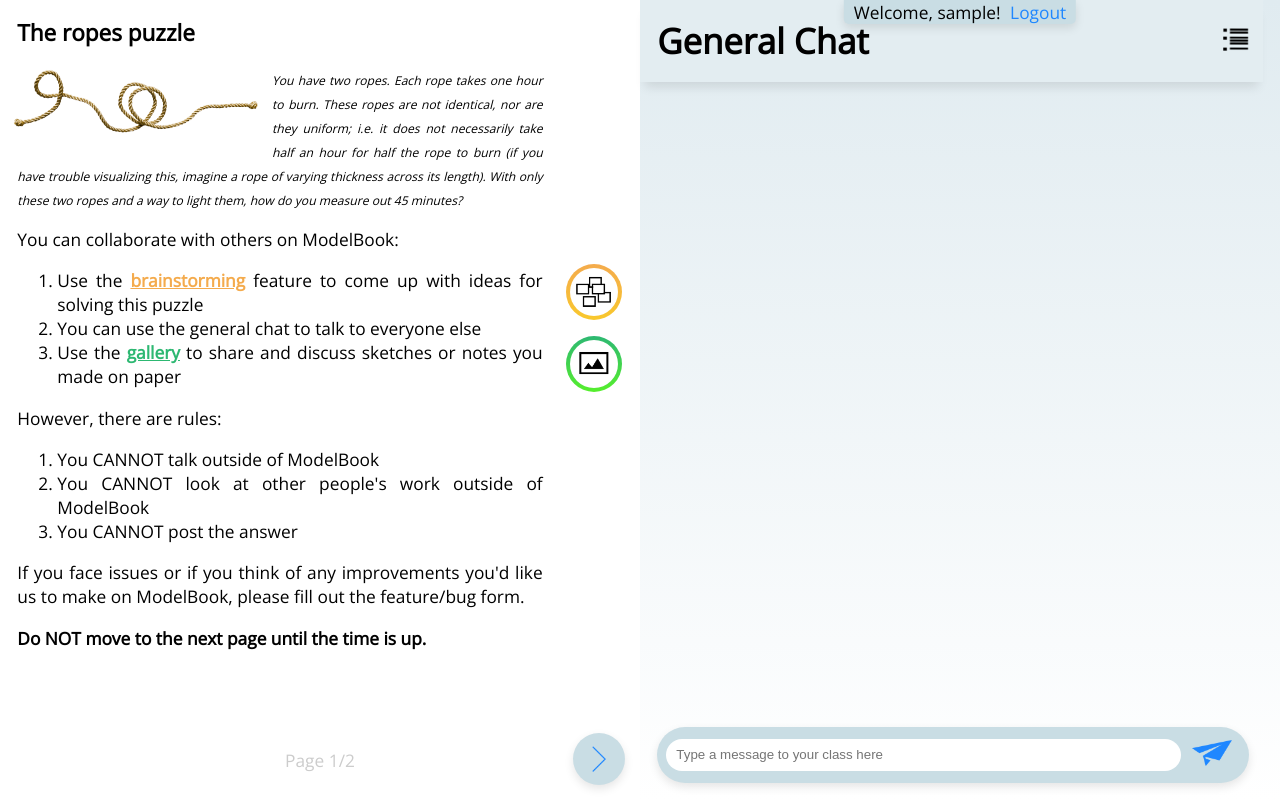
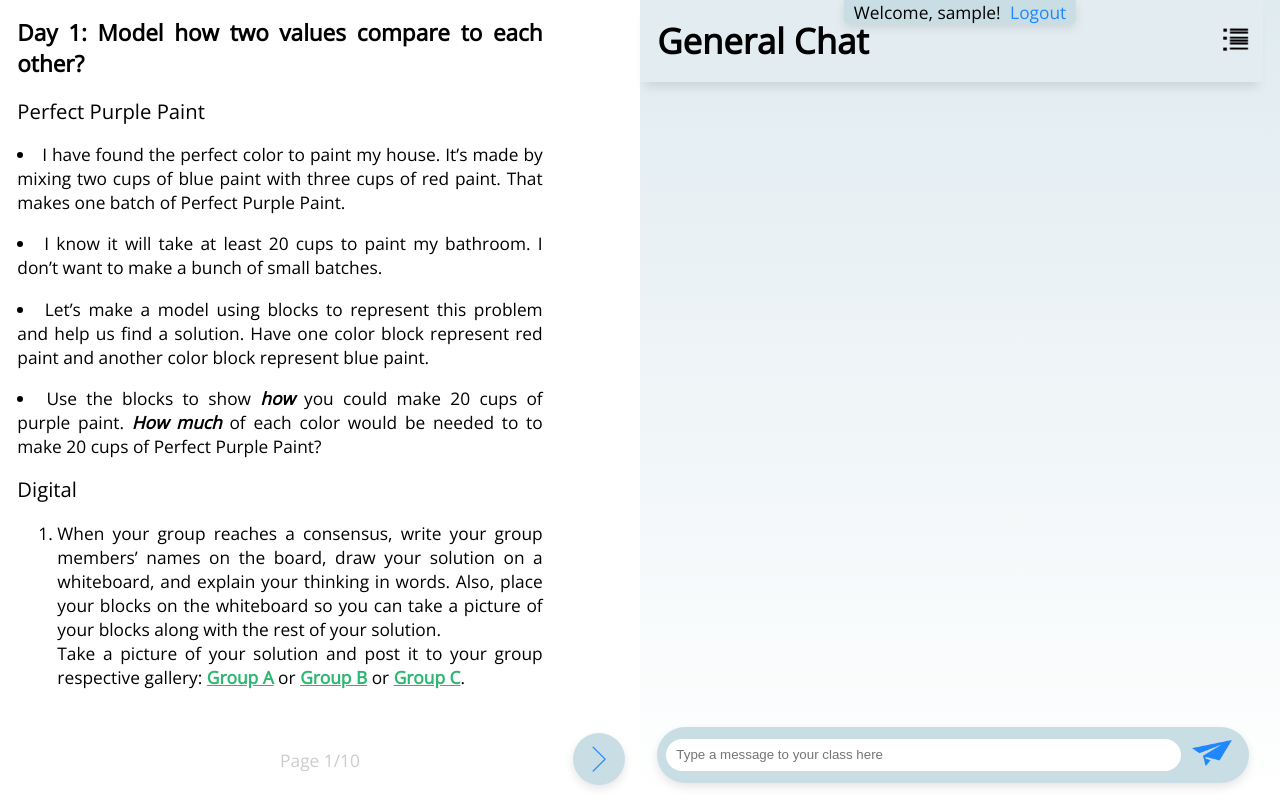
Before and after one commit to hcilabasu/UbicosAppServer, a Django app: page /index in a window 1280 px wide. Run offline with Django 3.2, Linux system fonts and the light colour scheme; the visitor is signed in with stand-in values (Sample User, id 1); data that the repository does not hold is empty; style sheets or scripts are compiled from the project's sources; some libraries are stand-ins or nearby versions.

Commit message:
pilot session 3.0

```diff
--- a/textbook/app/static/js/digTextBook.js
+++ b/textbook/app/static/js/digTextBook.js
@@ -84,7 +84,7 @@ var movePage = function(moveToNext, pg){
     // Replace page number
     console.log("current page", currentPageNum)
     current_pagenumber = currentPageNum
-    $("#page-control-number").text('Page ' + currentPageNum + '/2');
+    $("#page-control-number").text('Page ' + currentPageNum + '/10');
     //user logging
     enterLogIntoDatabase('click', 'page change' , 'none', current_pagenumber)
 
--- a/textbook/app/static/js/gallery.js
+++ b/textbook/app/static/js/gallery.js
@@ -292,18 +292,20 @@ $(function(){
 
 
 function viewDiv(view, number_of_group){
+
+    //class means user upload - specific user will click - so we know the id
     if(view == "class"){
-        //$('#gallery-user-submission').show();
+        $('#gallery-user-submission').show();
         console.log("which group?? ", number_of_group)
-        displayGallery(number_of_group);
+        displayGallery(0, number_of_group);
 
+    //comment means user accessing other groups image, should not see their own - any user will click it - so we need to know the id
+    }else if(view == "comment"){
+        $('#gallery-user-submission').hide();
 
-    }else if(view == "comment"){
-        //$('#gallery-user-submission').hide();
-
-        console.log($('input[name="act-id"]').val())
+        //console.log($('input[name="act-id"]').val())
         var group_id_user
-        //get the group id of the user
+        //get the group id based on the user
         $.ajax({
             type:'GET',
             url:'http://'+ host_url +'/getGroupID/'+$('input[name="act-id"]').val(),
@@ -312,8 +314,8 @@ function viewDiv(view, number_of_group){
                 group_id_user = e;
             }
         })
-
-        displayGallery(group_id_user);
+        //1 means comment view
+        displayGallery(1, group_id_user);
 
 
     }
@@ -480,11 +482,11 @@ var openImageView = function(galleryView, image){
 
 };
 
-function displayGallery(groupValue){
+function displayGallery(view, groupValue){
 
         //get the gallery ID - passed from digTextBook.js to input field
         //console.log('gallery-id, ', $("input[name='act-id").val());
-        var gallery_id = $("input[name='act-id").val();
+        var gallery_id = $("input[name='act-id']").val();
         console.log("displaying gallery #gallery id", gallery_id, groupValue)
 
 
@@ -492,7 +494,7 @@ function displayGallery(groupValue){
         $.ajax({
 
            type:'GET',
-           url:'http://'+ host_url +'/getImage/'+gallery_id+'/'+groupValue, //get all the image for the particular group
+           url:'http://'+ host_url +'/getImage/'+view+'/'+gallery_id+'/'+groupValue, //get all the image for the particular group
            success: function(response){
 
            //TODO: update user with a 'success' message on the screen
--- a/textbook/app/static/pages/1.html
+++ b/textbook/app/static/pages/1.html
@@ -1,42 +1,35 @@
-<h2>The ropes puzzle</h2>
 
-<img src="/static/pics/rope.png" alt="" style="width: 45%; margin: 0 auto; float: left; margin: 0 10px 10px 10px">
+<h2>Day 1: Model how two values compare to each other?</h2>
+<h3>Perfect Purple Paint</h3>
+<li>I have found the perfect color to paint my house. It’s made by mixing two cups of blue paint with three cups of red paint.
+    That makes one batch of Perfect Purple Paint. </li>
 
-<p>
-    <em style="font-size: 0.7em">
-        You have two ropes. Each rope takes one hour to burn. These ropes are not identical, nor are they uniform; i.e. it does not necessarily take half an hour for half the rope to burn (if you have trouble visualizing this, imagine a rope of varying thickness across its length). With only these two ropes and a way to light them, how do you measure out 45 minutes?
-    </em>
-</p>
+<li>I know it will take at least 20 cups to paint my bathroom. I don’t want to make a bunch of small batches. </li>
 
-<p>You can collaborate with others on ModelBook:</p>
+    <li>Let’s make a model using blocks to represent this problem and help us find a solution.
+    Have one color block represent red paint and another color block represent blue paint.</li>
+<li>
+    Use the blocks to show <strong><i>how</i></strong> you could make 20 cups of purple paint.
+    <strong><i>How much</i></strong> of each color would be needed to to make 20 cups of Perfect Purple Paint?
+</li>
 
-<ol style="clear: left">
+<h3>Digital</h3>
+<ol>
     <li>
-        Use the <a class="brainstorm" data-title="brainstorm1" data-id="1" data-description="Brainstorm description">brainstorming</a> feature to come up with ideas for solving this puzzle <br>
-        <a class="activity-button brainstorm" data-id="1"></a>
+        When your group reaches a consensus, write your group members’ names on the board, draw your solution on a whiteboard,
+        and explain your thinking in words. Also, place your blocks on the whiteboard so you can take a picture of your blocks
+        along with the rest of your solution.<br/>
+
+        Take a picture of your solution and post it to your group respective gallery:
+
+        <a href="#" class="gallery" data-id="1" data-view="class" data-group="1" data-heading="Group A">Group A</a>  or
+        <a href="#" class="gallery" data-id="1" data-view="class" data-group="2" data-heading="Group B">Group B</a> or
+        <a href="#" class="gallery" data-id="1" data-view="class" data-group="3" data-heading="Group C">Group C</a>.
+
+    <!--<a href="#" class="gallery" data-id="1" data-view="class" >Visit the Gallery.</a>-->
+    <!--<a href="#" class="activity-button gallery" data-id="1" data-view="class" > </a>-->
+
     </li>
-    <li>
-        You can use the general chat to talk to everyone else
-    </li>
-    <li>
-        Use the <a href="#" class="gallery" data-id="1" data-group="0" data-view="class" >gallery</a> to share and discuss sketches or notes you made on paper<br>
-        <a href="#" class="activity-button gallery" data-id="1" data-group="0" data-view="class"> </a>
-    </li>
+
+
 </ol>
-
-<p>However, there are rules:</p>
-<ol>
-    <li>You CANNOT talk outside of ModelBook</li>
-    <li>You CANNOT look at other people's work outside of ModelBook</li>
-    <li>You CANNOT post the answer</li>
-</ol>
-
-<p>If you face issues or if you think of any improvements you'd like us to make on ModelBook, please fill out the feature/bug form. </p>
-
-<p>
-    <strong>
-        Do NOT move to the next page until the time is up.
-    </strong>
-</p>
-
-</p>
--- a/textbook/app/static/pages/2.html
+++ b/textbook/app/static/pages/2.html
@@ -1,6 +1,46 @@
-<h2>The ropes puzzle</h2>
+<h2>Day 1: Model how two values compare to each other?</h2>
+
+<ol>
+     <li>
+        Look at other groups’ solutions and leave a comment on each picture. Ask a question, give a complement, or explain what you are thinking.
+        Be specific. Do you agree with their solutions?
+
+
+        <a href="#" class="gallery" data-id="1" data-view="comment" >Gallery</a>
+        <a href="#" class="activity-button gallery" data-id="1" data-view="comment" > </a>
+    </li>
+    <li>
+        Based on the comments you received, discuss any changes that need to be made. Make your changes. <br/>
+        Post another picture to the gallery. Explain why you made the changes you made under the photo.
+
+    </li>
+</ol>
+
+<p> I love this color so much, I might use it for other rooms in my house, but I’m not sure yet
+    exactly how many cups I’ll need. In your group, create as many models as you can (at least one per
+    person in each group), that show your thinking about how I could apply this to any room in my house. </p>
+
 
 <p>
-    You can post your solutions on this <a class="brainstorm" data-title="brainstorm2" data-id="2" data-description="Brainstorm description">brainstorming page</a>
-    <a class="activity-button brainstorm" data-id="2"></a>
+    Prepare a whiteboard to explain your methods and thinking.
+    <a class="brainstorm" data-title="brainstorm1" data-id="1" data-description="Brainstorm description">Share your thoughts here. </a>
+        <a class="activity-button brainstorm" data-id="1"></a>
 </p>
+
+<!--<h3>Digital Wiki Page for Definitions</h3>-->
+
+<!--<button id="day1-showTable">Show/Hide</button>-->
+<!--<div id="day1-table" style="display:none" >-->
+
+    <!--<h3>Digital </h3>-->
+<!--<ol>-->
+    <!--<li>-->
+        <!--Put the points your group came up with into the table. Add data points from other groups in your class.-->
+        <!--<a href="#" class="table" data-id="1">Table/Graph</a>.-->
+    <!--<a class="activity-button table" data-id="1"></a>-->
+
+    <!--</li>-->
+<!--</ol>-->
+
+
+<!--</div>-->
--- /dev/null
+++ b/textbook/app/static/pages/workshop1/2.html
@@ -0,0 +1,6 @@
+<h2>The ropes puzzle</h2>
+
+<p>
+    You can post your solutions on this <a class="brainstorm" data-title="brainstorm2" data-id="2" data-description="Brainstorm description">brainstorming page</a>
+    <a class="activity-button brainstorm" data-id="2"></a>
+</p>
--- a/textbook/app/templates/app/index.html
+++ b/textbook/app/templates/app/index.html
@@ -49,7 +49,7 @@
             <div class="page next" data-page="2">
             </div>
             <div id="page-controls">
-                <span id="page-control-number">Page 1/2</span>
+                <span id="page-control-number">Page 1/10</span>
                 <a id="page-control-previous" onclick="movePage(false);">Previous page</a>
                 <a id="page-control-next" onclick="movePage(true);">Next page</a>
             </div>
--- a/textbook/app/urls.py
+++ b/textbook/app/urls.py
@@ -8,30 +8,30 @@ urlpatterns = [
     url('login', views.login, name='login'),
     url('logout', auth_views.logout, {'next_page': '/'}, name='logout'),
     url('index', views.index, name='index'),
+    url('getUsername', views.getUsername),
+    url('getGroupID/(?P<act_id>\d+)', views.getGroupID),
+    url('getUserList',views.getUserList),
+    url('createUser',views.createUser),
+    url('addMembertoGroups', views.groupAdd),
     url('uploadImage', views.uploadImage, name='uploadImage'),
-    url('getImage/(?P<gallery_id>\d+)/(?P<group_id>\d+)/', views.getImage, name='getImg'),
+    url('getImage/(?P<view_id>\d+)/(?P<gallery_id>\d+)/(?P<group_id>\d+)/', views.getImage, name='getImg'),
     url('getImageID/(?P<img_filename>[\w+._^%$#!~@,-]+)/', views.getImageID), #regular expression checker: https://regex101.com/r/iQ8gG4/1
+    url(r'^ajax/imageComment/$', views.broadcastImageComment),
+    url('updateImageFeed/(?P<img_id>\d+)', views.updateImageFeed),
+    url('gallery/del/(?P<img_id>\d+)', views.imageDelete),
     #url('brainstorm/save/',views.brainstormSave),
     url('brainstorm/save/',views.broadcastBrainstormNote),
     url('brainstorm/get/(?P<brainstorm_id>\d+)',views.brainstormGet),
     url('brainstorm/update/(?P<note_id>\d+)/', views.brainstormUpdate),
-    url('delete',views.deleteAllItems, name='activities'),
+    url('brainstorm/del/(?P<note_id>\d+)', views.brainstormDelete),
     url(r'^ajax/chat/$', views.broadcast),
-    url(r'^ajax/imageComment/$', views.broadcastImageComment),
     url('updateFeed', views.updateFeed),
-    url('updateImageFeed/(?P<img_id>\d+)', views.updateImageFeed),
-    url('getUsername', views.getUsername),
-    url('userlog',views.userlog),
-    url(r'^extensionlog/$', views.userLogFromExtenstion),
-    url('brainstorm/del/(?P<note_id>\d+)',views.brainstormDelete),
-    url('gallery/del/(?P<img_id>\d+)',views.imageDelete),
-    url('parser',views.pageParser),
     url('tableData/save/',views.tableEntriesSave),
     url('submitAnswer',views.submitAnswer),
-    url('getUserList',views.getUserList),
-    url('createUser',views.createUser),
-    url('addMembertoGroups', views.groupAdd),
-    url('getGroupID/(?P<act_id>\d+)', views.getGroupID),
-    url('camera',views.camera)
+    url('parser',views.pageParser),
+    url('camera',views.camera),
+    url('userlog', views.userlog),
+    url(r'^extensionlog/$', views.userLogFromExtenstion),
+    url('delete', views.deleteAllItems, name='activities')
 
 ]
--- a/textbook/app/views.py
+++ b/textbook/app/views.py
@@ -198,22 +198,20 @@ def uploadImage(request):
 
         return JsonResponse({'success': image_data, 'errorMsg': True})
 
-def getImage(request, gallery_id,group_id):
+def getImage(request, view_id, gallery_id,group_id):
 
     # for pilot/study
-    # if(int(gallery_id) == 1): #different filter :P
-    #     print('view.py line 168 ', gallery_id, group_id)
-    #     images = imageModel.objects.exclude(group_id=group_id)
-    #     images = images.filter(gallery_id=gallery_id)
-    # else:
-    #     print('inside else', gallery_id, group_id)
-    #     images = imageModel.objects.filter(group_id=group_id)
-    #     images = images.filter(gallery_id=gallery_id)
+    if(int(view_id) == 1): #view_id = 1 means comment view
+        images = imageModel.objects.exclude(group_id=group_id)
+        images = images.filter(gallery_id=gallery_id)
+    else:
+
+        images = imageModel.objects.filter(gallery_id=gallery_id)
+        images = images.filter(group_id=group_id)
 
     # for workshop
-
-    images = imageModel.objects.filter(group_id=group_id)
-    images = images.filter(gallery_id=gallery_id)
+    # images = imageModel.objects.filter(group_id=group_id)
+    # images = images.filter(gallery_id=gallery_id)
 
     image_data = serializers.serialize('json', images, use_natural_foreign_keys=True)
     #print(image_data)
@@ -392,7 +390,7 @@ def getGroupID(request, act_id):
 
     return HttpResponse(groupID[0].group)
 
-# temp solution for pilot-1 -- start
+# temp solution for pilot-1 -- end
 
 
 def deleteAllItems(request):
@@ -413,6 +411,8 @@ def userLogFromExtenstion(request):
     #https://stackoverflow.com/questions/35474259/django-middleware-making-post-request-blank
     body = request.body.decode('utf-8')  # in python 3 json.loads only accepts unicode strings
     body = json.loads(body)
+
+    print(body)
     action = body['action']
     type = body['type']
     data = body['input']
```
Also changed, not shown: textbook/app/static/pages/old/1.html (deleted, +0 -35 lines), textbook/app/static/pages/old/2.html (deleted, +0 -46 lines), textbook/app/static/pages/workshop1/1.html (added, +42 -0 lines), textbook/app/static/pages/10.html (renamed from textbook/app/static/pages/old/10.html), textbook/app/static/pages/3.html (renamed from textbook/app/static/pages/old/3.html), textbook/app/static/pages/4.html (renamed from textbook/app/static/pages/old/4.html), textbook/app/static/pages/5.html (renamed from textbook/app/static/pages/old/5.html), textbook/app/static/pages/6.html (renamed from textbook/app/static/pages/old/6.html), textbook/app/static/pages/7.html (renamed from textbook/app/static/pages/old/7.html), textbook/app/static/pages/8.html (renamed from textbook/app/static/pages/old/8.html), textbook/app/static/pages/9.html (renamed from textbook/app/static/pages/old/9.html).
